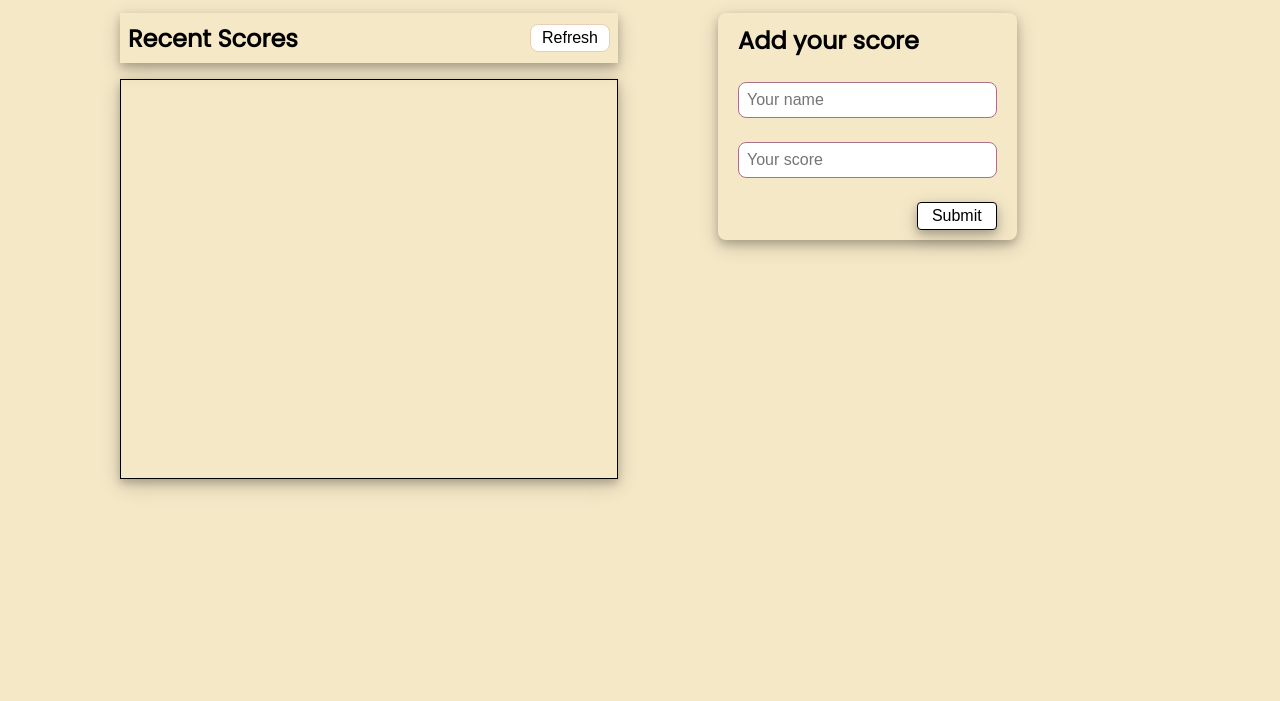
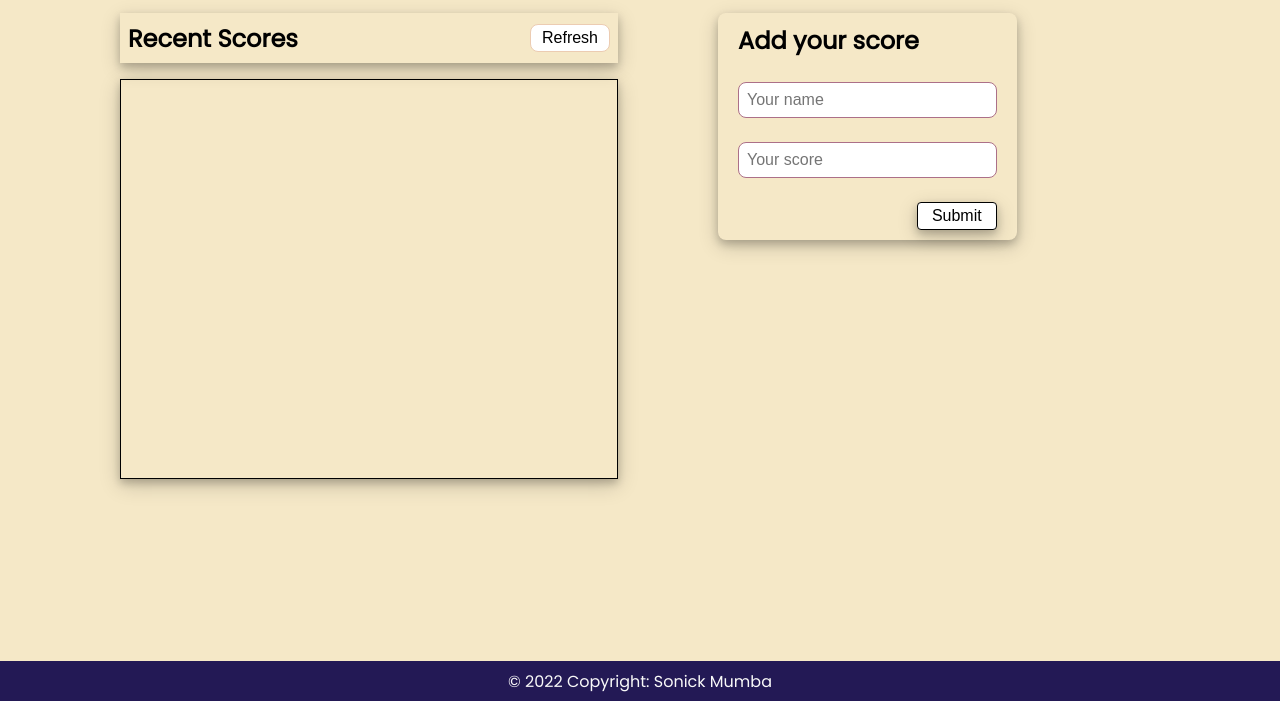
Before and after one commit to Sonickmumba/Leaderboard, a website built with webpack: page dist/index.html in a window 1280 px wide. Shown: the part 99-800 px from the top of the page. Built offline with nearby package versions, Linux system fonts and the light colour scheme; no server answers.

Commit message:
Update dist folder by running npm run build

```diff
--- a/dist/index.html
+++ b/dist/index.html
@@ -33,6 +33,9 @@
       </form>
     </section>
   </main>
+  <footer class="footer">
+    <div>© 2022 Copyright: Sonick Mumba</div>
+  </footer>
 </body>
 
 </html>
```
Also changed, not shown: dist/main.js (+1 -1 lines).
